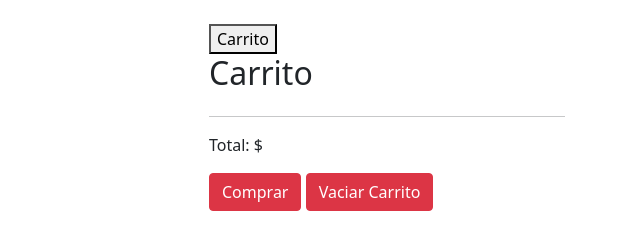
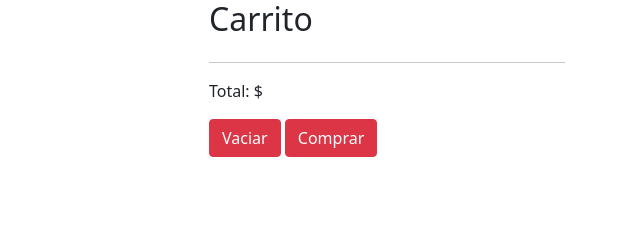
Before and after one commit to Jesuan34/crepoJs, a plain HTML site: page index.html in a window 1280 px wide. Shown: the whole page, without its empty margins (609-1249 px from the left). Drawn offline with nearby package versions, Linux system fonts and the light colour scheme.

Commit message:
modificacion del html

```diff
--- a/index.html
+++ b/index.html
@@ -1,5 +1,5 @@
 <!DOCTYPE html>
-<html lang="en">
+<html lang="es">
 
 <head>
   <meta charset="UTF-8">
@@ -12,46 +12,31 @@
 
   <script src="https://unpkg.com/sweetalert/dist/sweetalert.min.js"></script>
   <script src="js/sweetalert.js" async></script>
-    <script src="js/objetos.js" async></script>
   <script src="js/script.js" async></script>
 
-    <title>Document</title>
+  <title>E-Commerce</title>
 </head>
 
 <body>
-    <br>
+  <div class="container">
+    <div class="row">
 
-    <main class="container">
+      <main id="items" class="col-sm-8 row"></main>
 
-        <div class="row" id="General">
+      <aside class="col-sm-4">
+        <h2>Carrito</h2>
 
-            <div class="col-sm-8 row" id="seccionGeneral">
+        <ul id="carrito" class="list-group"></ul>
+        <hr>
 
-
-
-            </div>
-
-
-            <aside class="col-sm-4" id="secctionCarrito">
-
-                <button id="botonCarrito">Carrito</button>
-
-                <div id="contenedorCarrito">
-
-                    <h2>Carrito</h2>
-                    <ul id="listaCarrito" class="list-group"></ul>
-                    <hr>
-                    <p class="text-right">Total: <span id="totalCompra"></span>$</p>
-                    <button id="botonComprar" class="btn btn-danger">Comprar</button>
-                    <button id="botonVaciar" class="btn btn-danger">Vaciar Carrito</button>
-
-                </div>
-
+        <p class="text-right">Total: <span id="total"></span>$</p>
+        <button id="boton-vaciar" class="btn btn-danger">Vaciar</button>
+        <button id="boton-comprar" class="btn btn-danger">Comprar</button>
       </aside>
 
     </div>
 
-    </main>
+  </div>
 
 </body>
 
```
Lines whose indentation alone changed are shown as unchanged.
